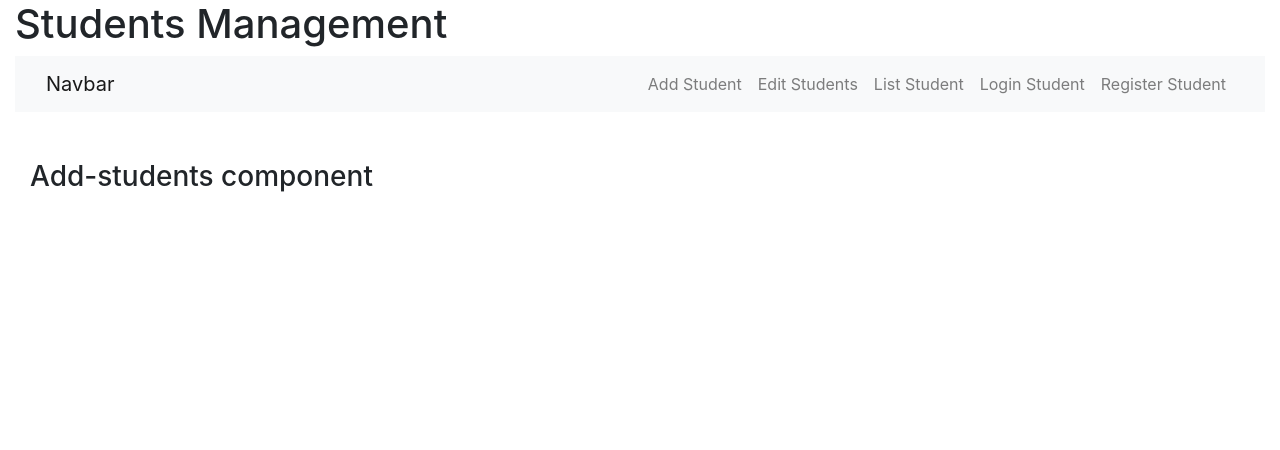
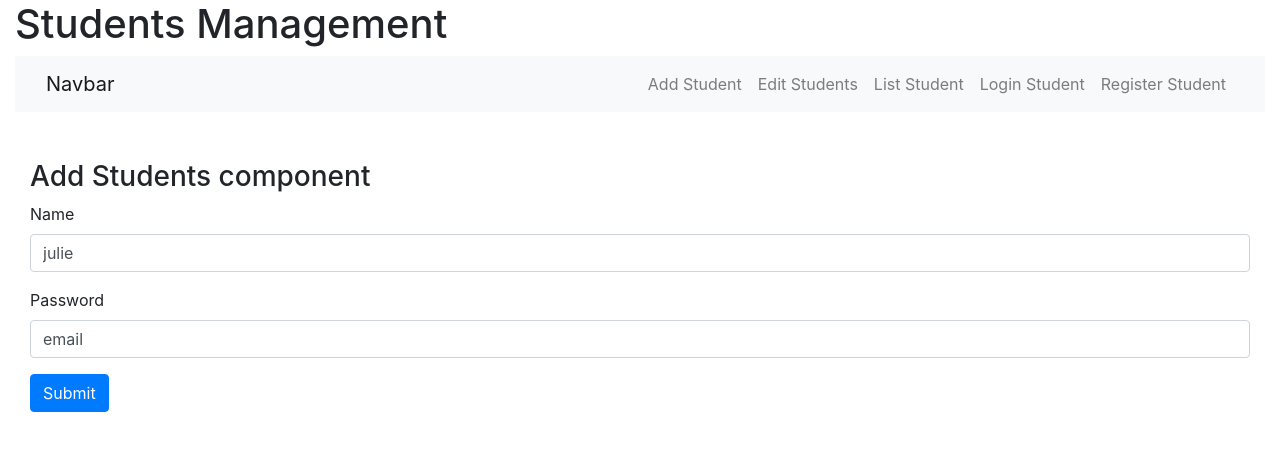
Before and after one commit to julie-j-code/ngStudentManagement, an Angular app: page /add in a window 1280 px wide. Shown: the top 450 px of the page. Built offline with nearby package versions, Linux system fonts and the light colour scheme.

Commit message:
Reactive Form Creation and saving data using API

```diff
--- a/src/app/app.module.ts
+++ b/src/app/app.module.ts
@@ -1,6 +1,7 @@
 import { NgModule } from '@angular/core';
 import { BrowserModule } from '@angular/platform-browser';
 import {HttpClientModule  } from "@angular/common/http";
+import { ReactiveFormsModule } from "@angular/forms";
 
 import { AppRoutingModule } from './app-routing.module';
 import { AppComponent } from './app.component';
@@ -24,7 +25,8 @@ import { NgbModule } from '@ng-bootstrap/ng-bootstrap';
     BrowserModule,
     AppRoutingModule,
     NgbModule,
-    HttpClientModule
+    HttpClientModule,
+    ReactiveFormsModule
   ],
   providers: [],
   bootstrap: [AppComponent]
--- a/src/app/components/add-students/add-students.component.html
+++ b/src/app/components/add-students/add-students.component.html
@@ -1 +1,17 @@
-<h3>Add-students component</h3>
+<h3>Add Students component</h3>
+<form [formGroup]="addStudent" (ngSubmit)="saveStudent()">
+    <div class="mb-3">
+      <label for="name" class="form-label" >Name</label>
+      <input type="text" class="form-control" id="name" formControlName="name">
+      <!-- <div id="emailHelp" class="form-text">We'll never share your email with anyone else.</div> -->
+    </div>
+    <div class="mb-3">
+      <label for="email" class="form-label">Password</label>
+      <input type="email" class="form-control" id="email" formControlName="email">
+    </div>
+    <!-- <div class="mb-3 form-check">
+      <input type="checkbox" class="form-check-input" id="exampleCheck1">
+      <label class="form-check-label" for="exampleCheck1">Check me out</label>
+    </div> -->
+    <button type="submit" class="btn btn-primary">Submit</button>
+  </form>
--- a/src/app/components/add-students/add-students.component.ts
+++ b/src/app/components/add-students/add-students.component.ts
@@ -1,4 +1,6 @@
 import { Component, OnInit } from '@angular/core';
+import { FormGroup, FormControl } from "@angular/forms";
+import { StudentsService } from "../../students.service";
 
 @Component({
   selector: 'app-add-students',
@@ -7,7 +9,22 @@ import { Component, OnInit } from '@angular/core';
 })
 export class AddStudentsComponent implements OnInit {
 
-  constructor() { }
+  constructor(private student:StudentsService) {
+  }
+
+  addStudent = new FormGroup(
+    {
+      name: new FormControl('julie'),
+      email: new FormControl('email')
+    }
+  )
+
+  saveStudent(){
+    // console.log(this.addStudent.value);
+    this.student.saveStudentData(this.addStudent.value).subscribe((result)=>{
+      console.log(result);
+    });
+  }
 
   ngOnInit(): void {
   }
--- a/src/app/students.service.ts
+++ b/src/app/students.service.ts
@@ -13,4 +13,10 @@ export class StudentsService {
   getAllStudents(){
     return this.http.get(this.url)
   }
+
+  saveStudentData(data:any){
+    console.log(data);
+    return this.http.post(this.url,data);
+
+  }
 }
```
Also changed, not shown: database/db.json (+7 -1 lines).
